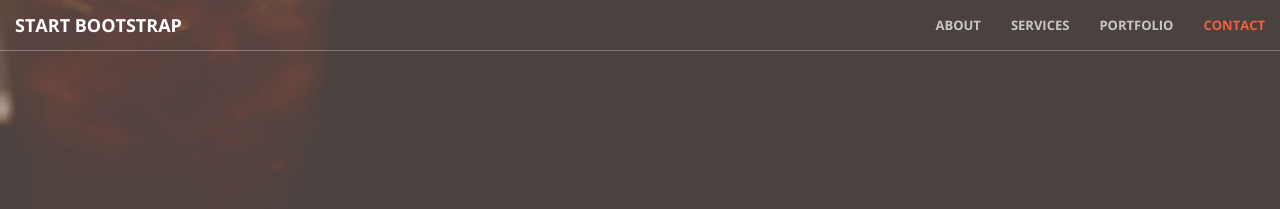
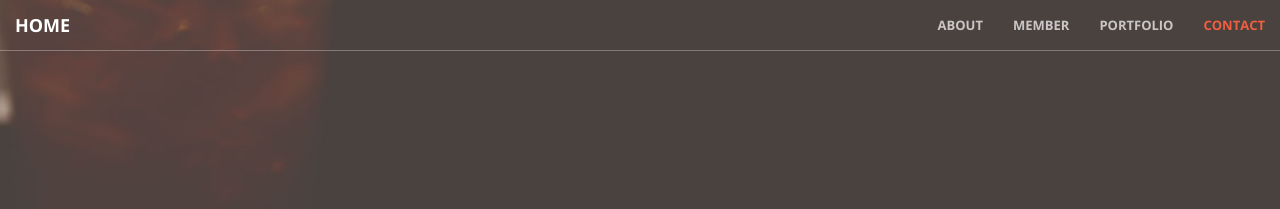
Before and after one commit to mgg-dev/mgg-dev.github.io, a Jekyll site: the page built from index.html, in a window 1280 px wide. Shown: the top 209 px of the page. Built offline with Jekyll 4.4.1, drawn with Linux system fonts in a browser that asks for light colours.

Commit message:
Update nav.html

```diff
--- a/_includes/nav.html
+++ b/_includes/nav.html
@@ -8,7 +8,7 @@
                 <span class="icon-bar"></span>
                 <span class="icon-bar"></span>
             </button>
-            <a class="navbar-brand page-scroll" href="#page-top">Start Bootstrap</a>
+            <a class="navbar-brand page-scroll" href="#page-top">Home</a>
         </div>
 
         <!-- Collect the nav links, forms, and other content for toggling -->
@@ -18,7 +18,7 @@
                     <a class="page-scroll" href="#about">About</a>
                 </li>
                 <li>
-                    <a class="page-scroll" href="#services">Services</a>
+                    <a class="page-scroll" href="#services">Member</a>
                 </li>
                 <li>
                     <a class="page-scroll" href="#portfolio">Portfolio</a>
```
